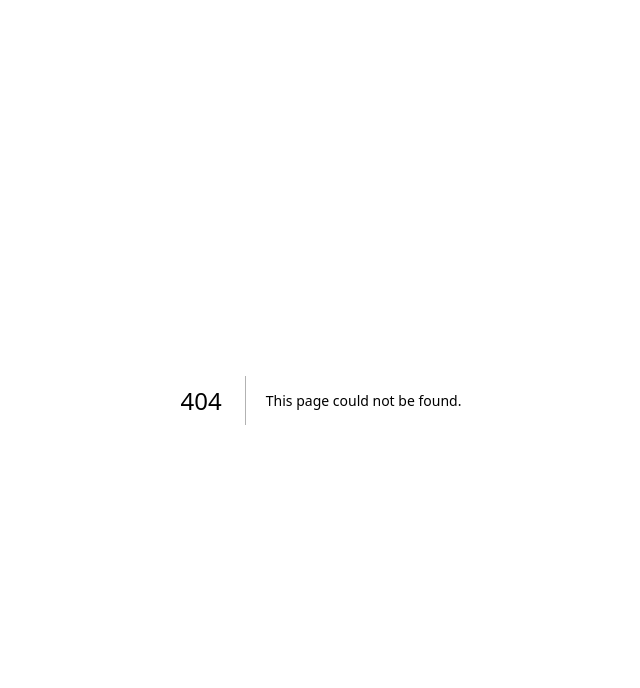
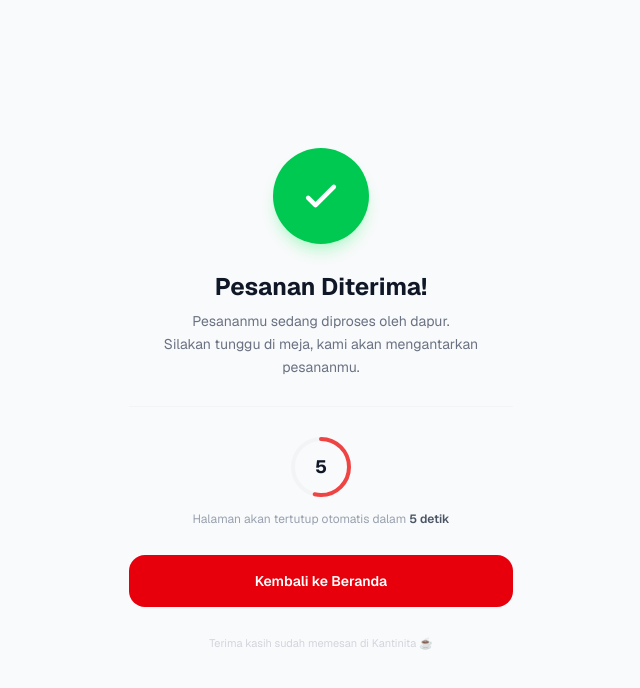
Before and after one commit to Naufal-A/me-pay, a Next.js app: page /order-success in a window 1280 px wide. Before the commit this address had no page. Shown: the top 688 px of the page, without its empty margins (319-959 px from the left). Built offline with nearby package versions, Linux system fonts and the light colour scheme.

Commit message:
feat: implement order success page with countdown and cookie protection

```diff
--- a/src/app/(customer)/cart/page.tsx
+++ b/src/app/(customer)/cart/page.tsx
@@ -58,6 +58,11 @@ export default function CartPage() {
       });
 
       clearCart();
+      // ✅ Set cookie sebagai "tiket masuk" ke halaman order-success
+      // Max-age 30 detik — cukup untuk redirect, tidak bisa disimpan lama
+      document.cookie =
+        "order_success=true; path=/; max-age=30; SameSite=Strict";
+
       router.push("/order-success"); // Pastikan halaman ini sudah ada atau buat placeholder-nya
     } catch (error) {
       console.error("Gagal membuat pesanan:", error);
--- /dev/null
+++ b/src/app/(customer)/order-success/page.tsx
@@ -0,0 +1,143 @@
+"use client";
+
+import { useEffect, useState } from "react";
+import { useRouter } from "next/navigation";
+
+const COUNTDOWN = 10; // detik sebelum otomatis kembali ke home
+
+export default function OrderSuccessPage() {
+  const router = useRouter();
+  const [seconds, setSeconds] = useState(COUNTDOWN);
+
+  useEffect(() => {
+    if (seconds <= 0) {
+      router.push("/menu");
+      return;
+    }
+
+    const timer = setTimeout(() => setSeconds((s) => s - 1), 1000);
+    return () => clearTimeout(timer);
+  }, [seconds, router]);
+
+  // Progress: dari 1 (penuh) ke 0 (habis)
+  const progress = seconds / COUNTDOWN;
+  const circumference = 2 * Math.PI * 28; // r=28
+  const strokeDashoffset = circumference * (1 - progress);
+
+  return (
+    <main className="min-h-screen bg-gray-50 font-sans flex items-center justify-center px-6">
+      <div className="w-full max-w-sm flex flex-col items-center text-center gap-7">
+        {/* ── Animated checkmark ── */}
+        <div className="relative w-24 h-24">
+          {/* Lingkaran hijau */}
+          <div className="absolute inset-0 bg-green-500 rounded-full flex items-center justify-center shadow-lg shadow-green-200">
+            <svg
+              xmlns="http://www.w3.org/2000/svg"
+              className="h-11 w-11 text-white"
+              fill="none"
+              viewBox="0 0 24 24"
+              stroke="currentColor"
+              strokeWidth={2.5}
+              strokeLinecap="round"
+              strokeLinejoin="round"
+              style={{
+                strokeDasharray: 40,
+                strokeDashoffset: 0,
+                animation: "draw-check 0.5s ease-out 0.2s both",
+              }}
+            >
+              <path d="M5 13l4 4L19 7" />
+            </svg>
+          </div>
+
+          {/* Ripple */}
+          <div
+            className="absolute inset-0 rounded-full bg-green-400 opacity-30"
+            style={{ animation: "ripple 1.2s ease-out 0.1s both" }}
+          />
+        </div>
+
+        {/* ── Text ── */}
+        <div className="flex flex-col gap-2">
+          <h1 className="text-2xl font-bold text-gray-900 leading-tight">
+            Pesanan Diterima!
+          </h1>
+          <p className="text-sm text-gray-500 leading-relaxed">
+            Pesananmu sedang diproses oleh dapur.
+            <br />
+            Silakan tunggu di meja, kami akan mengantarkan pesananmu.
+          </p>
+        </div>
+
+        {/* ── Divider ── */}
+        <div className="w-full h-px bg-gray-100" />
+
+        {/* ── Timer ── */}
+        <div className="flex flex-col items-center gap-3">
+          {/* SVG countdown ring */}
+          <div className="relative w-16 h-16">
+            <svg className="w-full h-full -rotate-90" viewBox="0 0 64 64">
+              {/* Track */}
+              <circle
+                cx="32"
+                cy="32"
+                r="28"
+                fill="none"
+                stroke="#F3F4F6"
+                strokeWidth="4"
+              />
+              {/* Progress */}
+              <circle
+                cx="32"
+                cy="32"
+                r="28"
+                fill="none"
+                stroke="#EF4444"
+                strokeWidth="4"
+                strokeLinecap="round"
+                strokeDasharray={circumference}
+                strokeDashoffset={strokeDashoffset}
+                style={{ transition: "stroke-dashoffset 0.9s linear" }}
+              />
+            </svg>
+            {/* Number */}
+            <span className="absolute inset-0 flex items-center justify-center text-lg font-bold text-gray-900">
+              {seconds}
+            </span>
+          </div>
+
+          <p className="text-xs text-gray-400">
+            Halaman akan tertutup otomatis dalam{" "}
+            <span className="font-semibold text-gray-600">{seconds} detik</span>
+          </p>
+        </div>
+
+        {/* ── CTA ── */}
+        <button
+          onClick={() => router.push("/menu")}
+          className="w-full bg-red-600 hover:bg-red-700 active:scale-[0.98]
+                     text-white font-semibold rounded-2xl py-4 text-sm
+                     transition-all duration-150"
+        >
+          Kembali ke Beranda
+        </button>
+
+        <p className="text-[11px] text-gray-300">
+          Terima kasih sudah memesan di Kantinita ☕
+        </p>
+      </div>
+
+      {/* ── Keyframe animations ── */}
+      <style>{`
+        @keyframes ripple {
+          0%   { transform: scale(1);   opacity: 0.3; }
+          100% { transform: scale(1.8); opacity: 0; }
+        }
+        @keyframes draw-check {
+          from { stroke-dashoffset: 40; }
+          to   { stroke-dashoffset: 0; }
+        }
+      `}</style>
+    </main>
+  );
+}
--- a/src/proxy.ts
+++ b/src/proxy.ts
@@ -2,24 +2,38 @@ import { NextResponse } from "next/server";
 import type { NextRequest } from "next/server";
 
 export function proxy(request: NextRequest) {
-  // 1. Ambil tiket (cookie) yang tadi kita buat pas login
+  const url = request.nextUrl.pathname;
+
+  // ── 1. Proteksi order-success: hanya bisa diakses setelah checkout ──
+  if (url === "/order-success") {
+    const hasOrderSuccess =
+      request.cookies.get("order_success")?.value === "true";
+
+    if (!hasOrderSuccess) {
+      return NextResponse.redirect(new URL("/", request.url));
+    }
+
+    // Cookie ada → boleh masuk, langsung hapus supaya tidak bisa refresh
+    const response = NextResponse.next();
+    response.cookies.delete("order_success");
+    return response;
+  }
+
+  // ── 2. Role-based dashboard protection ────────────────────────────────
   const roleCookie = request.cookies.get("userRole");
   const userRole = roleCookie?.value;
 
-  // 2. Cek URL mana yang sedang mau dibuka oleh pengguna
-  const url = request.nextUrl.pathname;
-
-  // Cek jika belum login tapi mau buka area dashboard
+  // Belum login tapi mau buka area dashboard
   if (!userRole && url.startsWith("/dashboard")) {
     return NextResponse.redirect(new URL("/login", request.url));
   }
 
-  // Kalau role-nya STAFF, tapi maksa buka URL manager
+  // Role STAFF tapi maksa buka URL manager
   if (userRole === "staff" && url.startsWith("/dashboard/manager")) {
     return NextResponse.redirect(new URL("/dashboard/payment", request.url));
   }
 
-  // Kalau role-nya MANAGER, tapi nyasar ke URL staff
+  // Role MANAGER tapi nyasar ke URL staff
   if (
     userRole === "manager" &&
     (url.startsWith("/dashboard/payment") ||
@@ -30,7 +44,7 @@ export function proxy(request: NextRequest) {
     );
   }
 
-  // Kalau sudah login, iseng buka halaman /login lagi
+  // Sudah login tapi iseng buka /login lagi
   if (userRole && url === "/login") {
     return NextResponse.redirect(
       new URL(
@@ -46,6 +60,5 @@ export function proxy(request: NextRequest) {
 }
 
 export const config = {
-  // Matcher-nya diubah jadi /dashboard/...
-  matcher: ["/dashboard/:path*", "/login"],
+  matcher: ["/dashboard/:path*", "/login", "/order-success"],
 };
```
Also changed, not shown: 1 other file (tests, documents, lock files or other folders).
